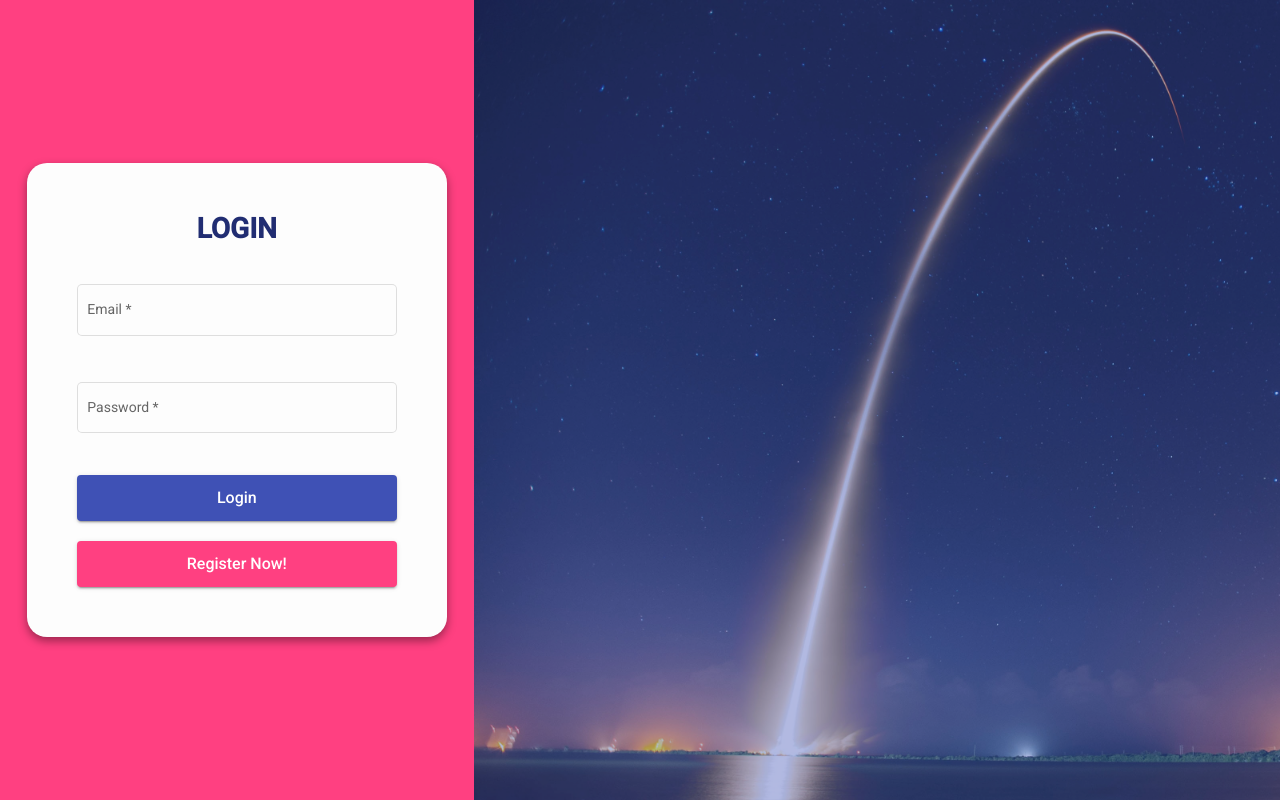
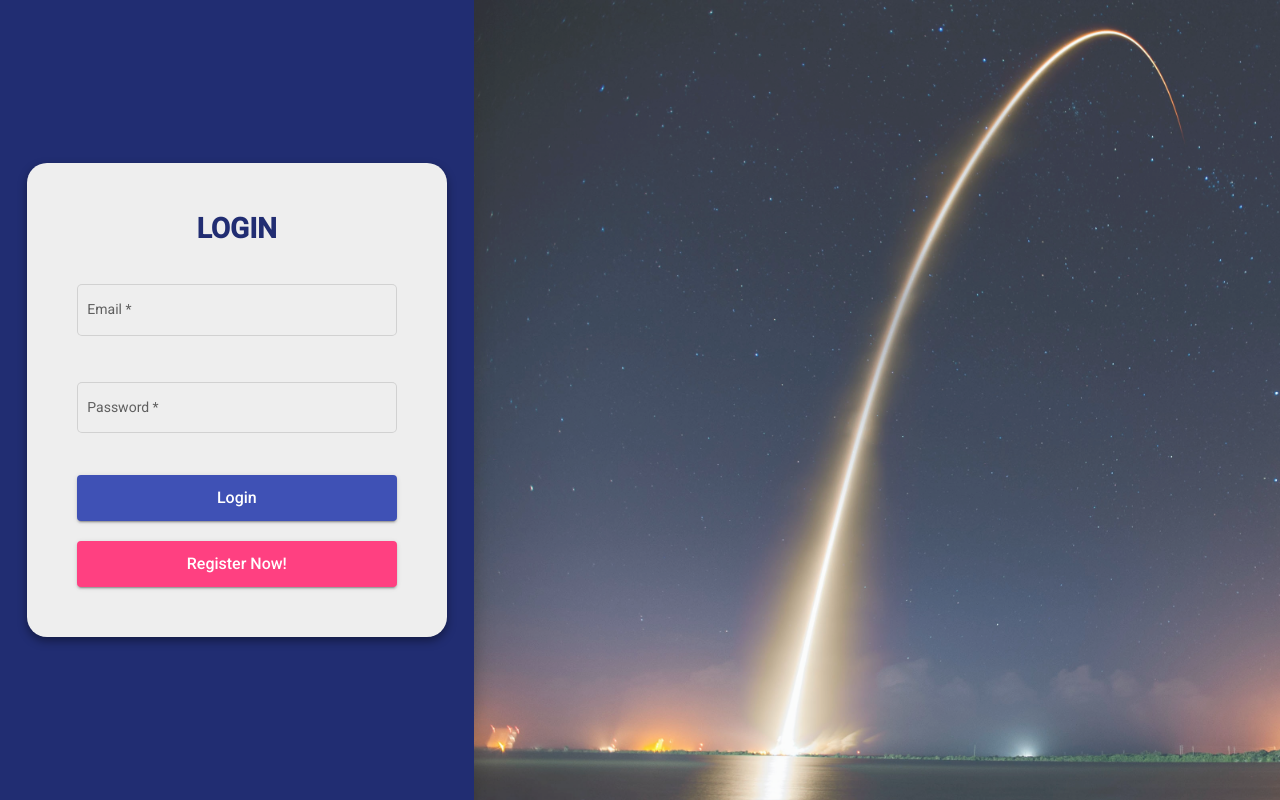
Before and after one commit to AhmedHafez1/audio-to-text-and-translator, an Angular app: page /login in a window 1280 px wide. Built offline with nearby package versions, Linux system fonts and the light colour scheme.

Commit message:
latest login style

```diff
--- a/src/app/auth/sign/sign.component.scss
+++ b/src/app/auth/sign/sign.component.scss
@@ -9,13 +9,15 @@
 }
 
 .left-section {
-  background-color: $accent-med;
+  background-color: $primary-dark;
   flex: 0 37%;
   height: 100%;
   display: flex;
   flex-direction: column;
   align-items: center;
   justify-content: center;
+  box-shadow: 2px 8px 16px rgba(0, 0, 0, 0.4);
+  z-index: 2;
 }
 
 .right-section {
@@ -27,8 +29,8 @@
   background-size: cover;
   &::after {
     content: "";
-    background: $primary-med; /* Change this to the color and opacity you want */
-    opacity: 0.4;
+    background: #eee; /* Change this to the color and opacity you want */
+    opacity: 0.2;
     position: absolute;
     top: 0;
     left: 0;
@@ -43,7 +45,7 @@
   padding: 50px;
   border-radius: 20px;
   box-shadow: 0 4px 10px rgba(0, 0, 0, 0.4);
-  background-color: #fdfdfd;
+  background-color: #eee;
   display: flex;
   flex-direction: column;
   justify-content: center;
```
